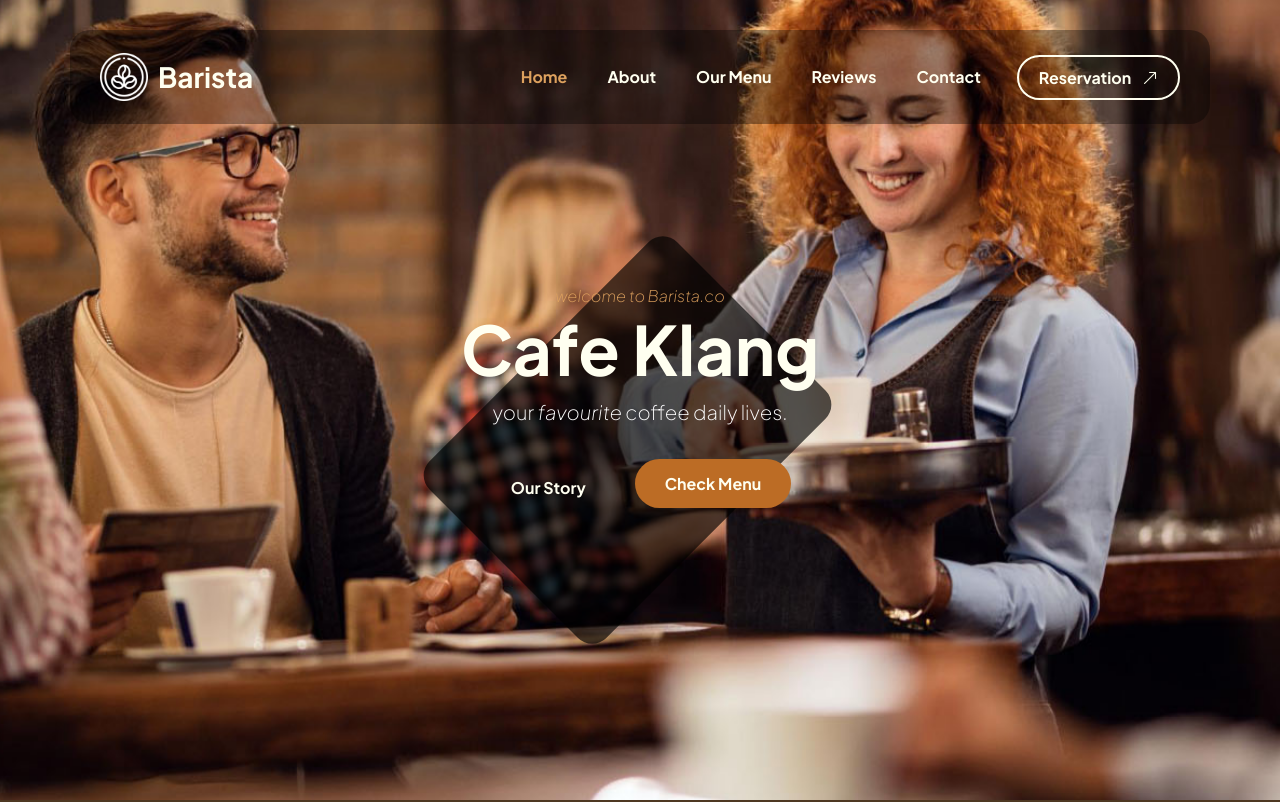
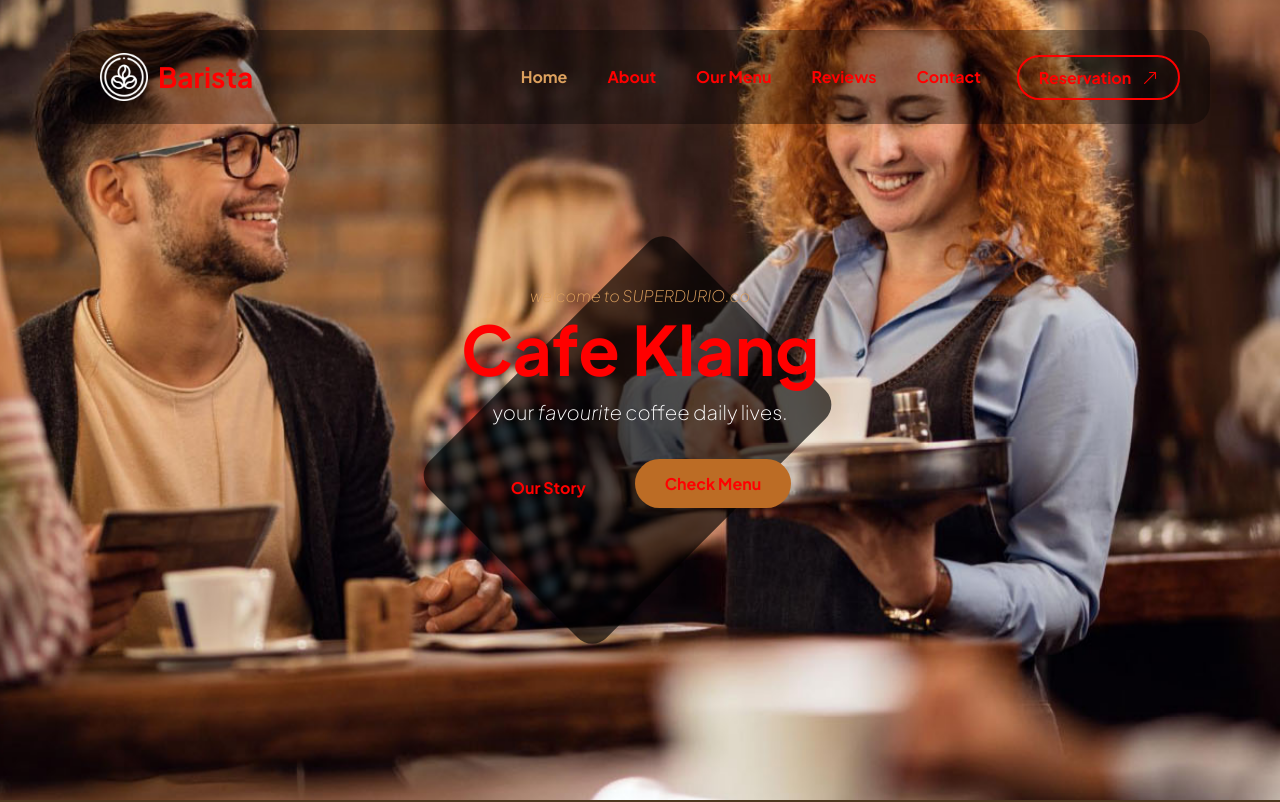
Before and after one commit to Chiaangela/Chiaangela.github.io, a plain HTML site: page index.html in a window 1280 px wide. Shown: the top 802 px of the page. Drawn offline with Linux system fonts and the light colour scheme.

Commit message:
Change colors

```diff
--- a/css/tooplate-barista.css
+++ b/css/tooplate-barista.css
@@ -10,7 +10,7 @@ https://www.tooplate.com/view/2137-barista-cafe
   CUSTOM PROPERTIES ( VARIABLES )
 -----------------------------------------*/
 :root {
-  --white-color:                  #fffff0;
+  --white-color:                  #ff0000;
   --primary-color:                #BC6C25;
   --secondary-color:              #DDA15E;
   --section-bg-color:             #b78752;
--- a/index.html
+++ b/index.html
@@ -89,7 +89,7 @@ Bootstrap 5 HTML CSS Template
                         <div class="row align-items-center">
 
                             <div class="col-lg-6 col-12 mx-auto">
-                                <em class="small-text">welcome to Barista.co</em>
+                                <em class="small-text">welcome to SUPERDURIO.co</em>
 
                                 <h1>Cafe Klang</h1>
 
```
